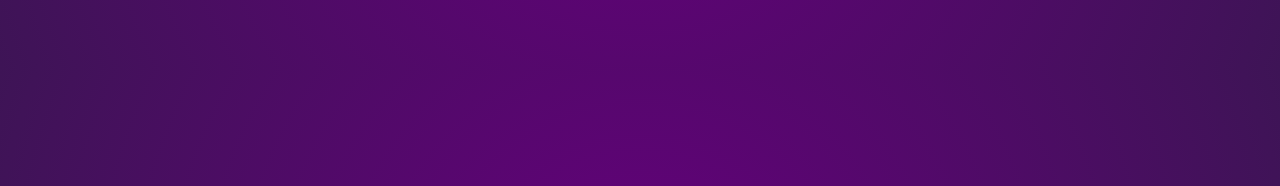
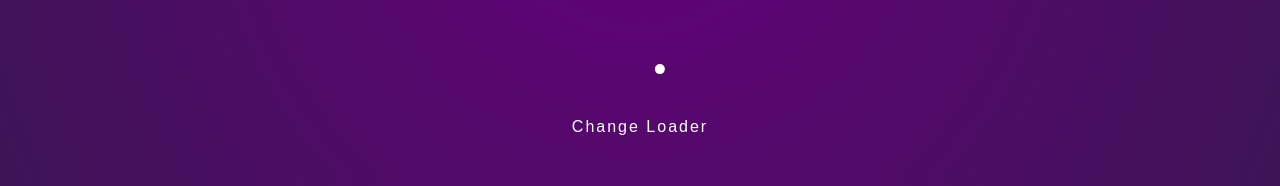
Before and after one commit to DebarunMitra/Explore-React-Framer-Motion, a React (Create React App) app in the folder basic-frame-motion/: page / in a window 1280 px wide. Shown: the part 428-614 px from the top of the page. Built offline with nearby package versions, Linux system fonts and the light colour scheme; the HTML template or start-up script is replaced by a standard one.

Commit message:
loader added

```diff
--- a/basic-frame-motion/src/components/Home.jsx
+++ b/basic-frame-motion/src/components/Home.jsx
@@ -1,6 +1,7 @@
 import React from 'react';
 import { Link } from 'react-router-dom';
 import { motion } from "framer-motion"
+import Loader from './Loader';
 
 const containerVariants = {
   hidden: {
@@ -51,6 +52,7 @@
           Create Your Pizza
         </motion.button>
       </Link>
+      <Loader />
     </motion.div>
   )
 }
--- /dev/null
+++ b/basic-frame-motion/src/components/Loader.jsx
@@ -0,0 +1,50 @@
+import React from 'react';
+import { motion, useCycle } from 'framer-motion';
+
+const loaderVariants = {
+  animationOne: {
+    x: [-20, 20],
+    y: [0, -30],
+    transition: {
+      x: {
+        repeat: Infinity,
+        repeatType: 'reverse',
+        duration: 0.5,
+      },
+      y: {
+        repeat: Infinity,
+        repeatType: 'reverse',
+        duration: 0.25,
+        ease: 'easeOut'
+      }
+    }
+  },
+  animationTwo: {
+    y: [0, -40],
+    x: 0,
+    transition: {
+      y: {
+        repeat: Infinity,
+        repeatType: 'reverse',
+        duration: 0.25,
+        ease: 'easeOut'
+      }
+    }
+  }
+};
+
+const Loader = () => {
+    const [animation, cycleAnimation] = useCycle("animationOne", "animationTwo");
+
+    return (
+      <>
+        <motion.div className="loader"
+          variants={loaderVariants}
+          animate={animation}
+        ></motion.div>
+        <div onClick={() => cycleAnimation() }>Change Loader</div>
+      </>
+    )
+  }
+
+  export default Loader;
--- a/basic-frame-motion/src/index.css
+++ b/basic-frame-motion/src/index.css
@@ -125,3 +125,13 @@
   color: #444;
   font-weight: bold;
 }
+
+/* loader */
+/* loader */
+.loader{
+  width: 10px;
+  height: 10px;
+  margin: 40px auto;
+  border-radius: 50%;
+  background: #fff;
+}
```
